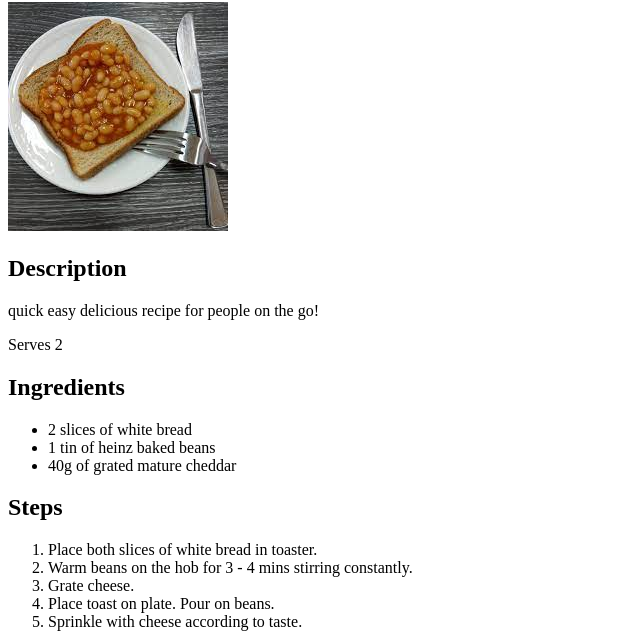
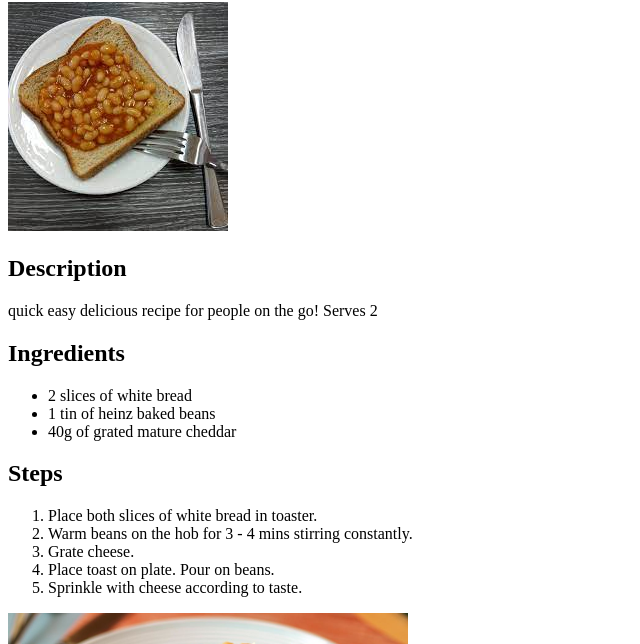
Before and after one commit to mark2661/odin-recipes, a plain HTML site: page recipes/beans-on-toast.html in a window 1280 px wide. Shown: the part 78-722 px from the top of the page, without its empty margins (0-640 px from the left). Drawn offline with Linux system fonts and the light colour scheme.

Commit message:
Add css sheetsto index.html and beans-on-toast.html

```diff
--- a/recipes/beans-on-toast.html
+++ b/recipes/beans-on-toast.html
@@ -3,13 +3,15 @@
     <head>
         <meta charset="UTF-8">
         <title>Beans on Toast</title>
+        <link rel="stylesheet" href="../css/recipe-style.css">
     </head>
     <body>
         <h1><strong>Beans on Toast</strong></h1>
         <img src="../images/beans-on-toast.jpeg" alt="Beans on Toast image">
-        <h2><strong>Description</strong></h2>
-        <p> quick easy delicious recipe for people on the go!</p>
-        <p>Serves 2</p>
+        <div class="description">
+            <h2><strong>Description</strong></h2>
+            <p> quick easy delicious recipe for people on the go! Serves 2</p>
+        </div>
         <h2><strong>Ingredients</strong></h2>
         <ul>
             <li>2 slices of white bread</li>
```
